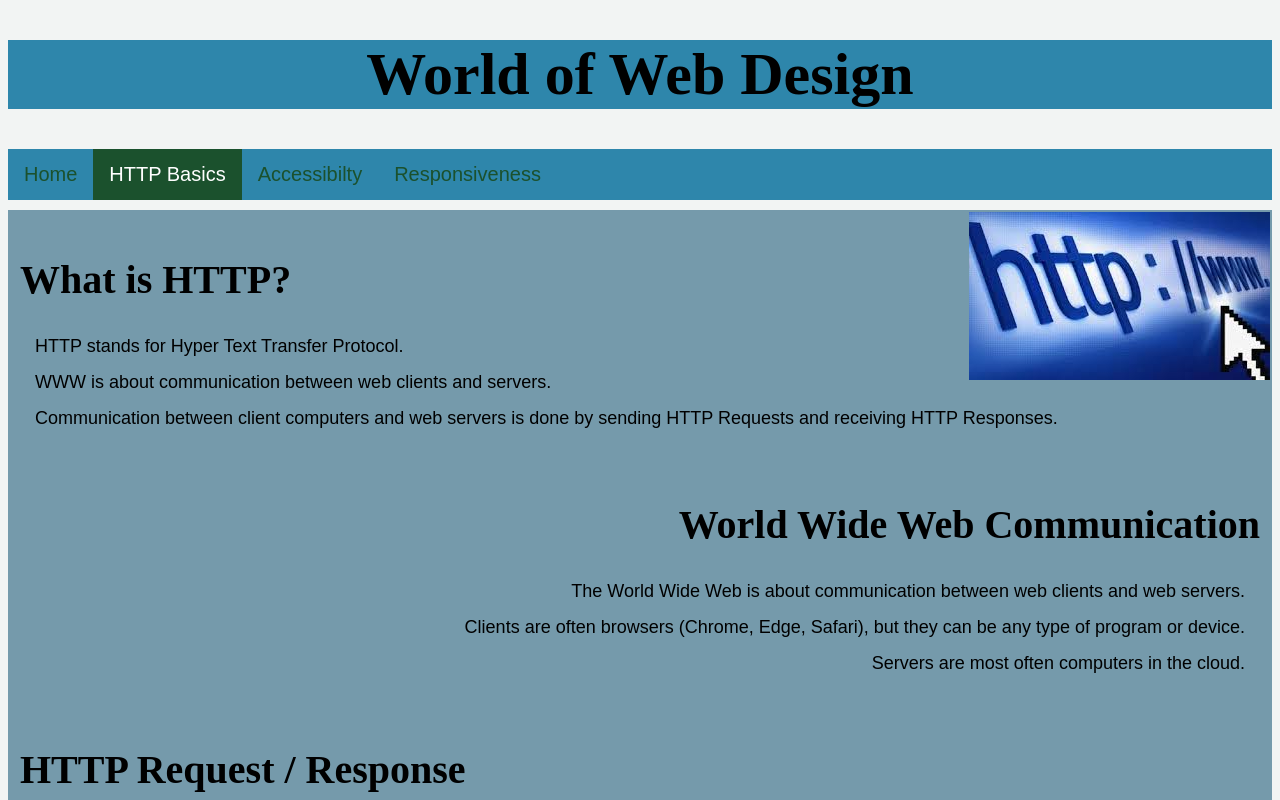
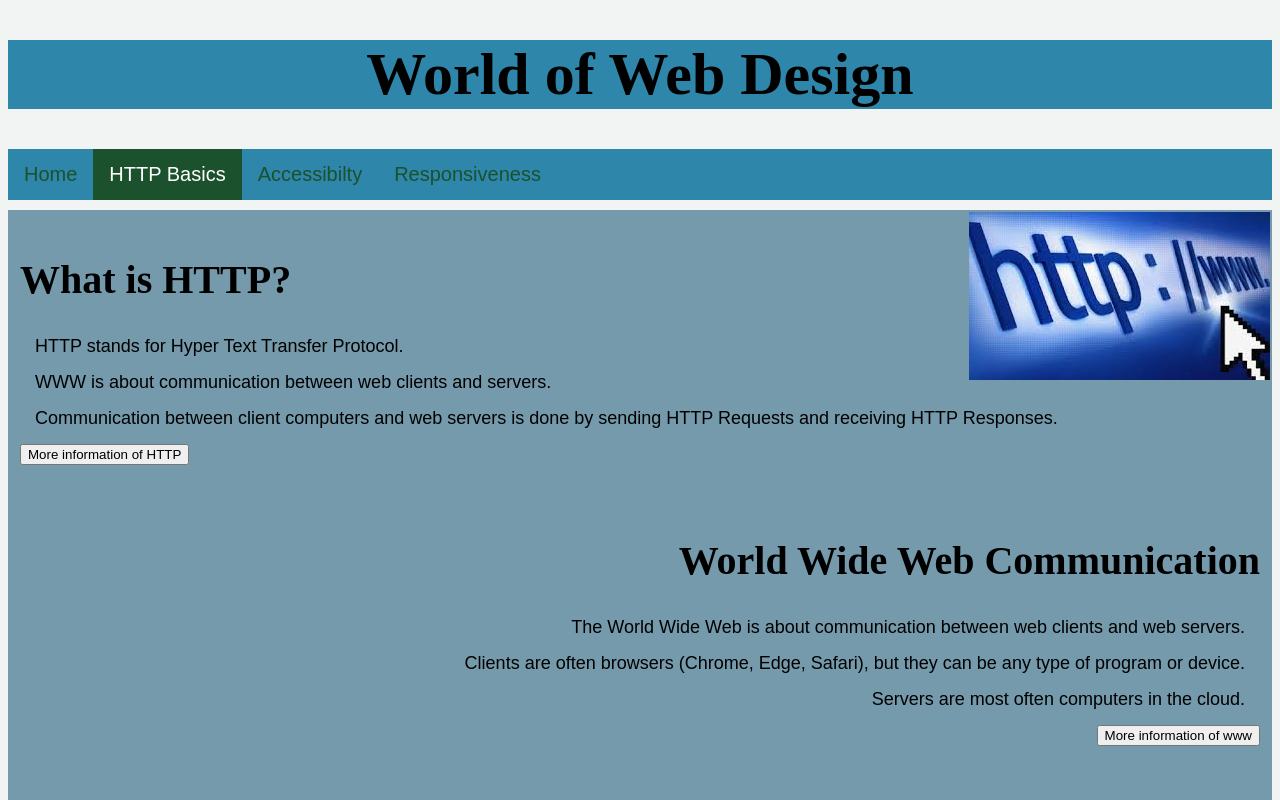
Before and after one commit to ab0904076/group-7-case-study, a plain HTML site: page httpbasics.html in a window 1280 px wide. Shown: the top 800 px of the page. Drawn offline with Linux system fonts and the light colour scheme.

Commit message:
Add files via upload
update httpbasics.html

```diff
--- a/httpbasics.html
+++ b/httpbasics.html
@@ -19,6 +19,15 @@
     <p>HTTP stands for Hyper Text Transfer Protocol.</p>
     <p>WWW is about communication between web clients and servers.</p>
     <p>Communication between client computers and web servers is done by sending HTTP Requests and receiving HTTP Responses.</p>
+    <button onclick="myFunction()">More information of HTTP</button>
+    <p id="infohttp"></p>
+    <script>
+    function myFunction() {
+      var str = "HTTP";
+      var result = str.link("https://techterms.com/definition/http");
+      document.getElementById("infohttp").innerHTML = result;
+    }
+    </script>
   </article>
 
   <article id="www">
@@ -26,6 +35,15 @@
     <p>The World Wide Web is about communication between web clients and web servers.</p>
     <p>Clients are often browsers (Chrome, Edge, Safari), but they can be any type of program or device.</p>
     <p>Servers are most often computers in the cloud.</p>
+    <button onclick="myFunction()">More information of www</button>
+    <p id="infowww"></p>
+    <script>
+    function myFunction() {
+      var str = "World Wide Web";
+      var result = str.link("https://whatis.techtarget.com/definition/World-Wide-Web");
+      document.getElementById("infowww").innerHTML = result;
+    }
+    </script>
   </article>
 
   <article id="rr">
```
